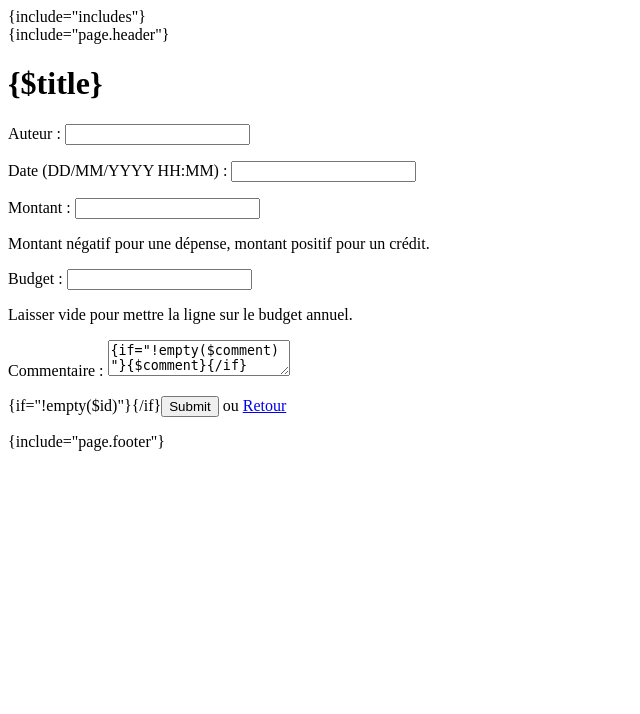
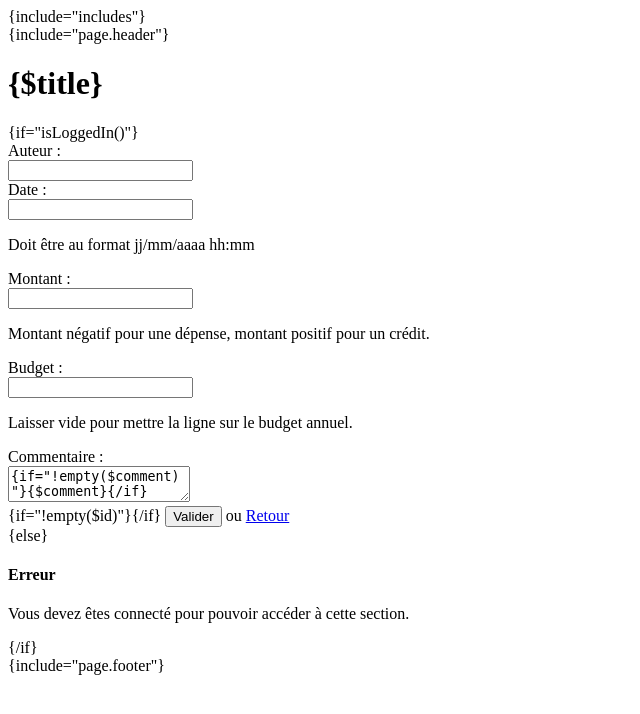
Before and after one commit to hackEns/Jarvis_web, a PHP site: page /tpl/budget_form.html in a window 1280 px wide. Shown: the top 714 px of the page, without its empty margins (0-640 px from the left). Run offline with PHP 8.4, Linux system fonts and the light colour scheme.

Commit message:
Begin forms style and securize form access

```diff
--- a/tpl/budget_form.html
+++ b/tpl/budget_form.html
@@ -9,16 +9,62 @@
 
 <main class="jarvis">
     <h1>{$title}</h1>
-    <form method="post" action="" class="center">
-        <p><label for="author">Auteur : </label><input type="text" name="author" id="author" {if="!empty($author)"}value="{$author}"{/if}/></p>
-        <p><label for="date">Date (DD/MM/YYYY HH:MM) : </label><input type="text" name="date" id="date" {if="!empty($date)"}value="{$date}"{/if}/></p>
-        <p><label for="amount">Montant : </label><input type="text" name="amount" id="amount" {if="!empty($amount)"}value="{$amount}"{/if}/></p>
-        <p>Montant négatif pour une dépense, montant positif pour un crédit.</p>
-        <p><label for="budget">Budget : </label><input type="text" name="budget" id="budget" {if="!empty($budget)"}value="{$budget}"{/if}/></p>
-        <p>Laisser vide pour mettre la ligne sur le budget annuel.</p>
-        <p><label for="comment">Commentaire : </label><textarea name="comment" id="comment">{if="!empty($comment)"}{$comment}{/if}</textarea></p>
-        <p>{if="!empty($id)"}<input type="hidden" name="id" id="id" value="{$id}"/>{/if}<input type="submit"/> ou <a href="?do=courses">Retour</a></p>
+    {if="isLoggedIn()"}
+    <form method="post" action="" class="form-horizontal">
+        <div class="form-item">
+            <label class="left-column" for="author">Auteur : </label>
+            <div class="right-column">
+                <input type="text" name="author" id="author" {if="!empty($author)"}value="{$author}"{/if}/>
+            </div>
+        </div>
+        <div class="form-item">
+            <label class="left-column" for="date">Date : </label>
+            <div class="right-column">
+                <input type="text" name="date" id="date" {if="!empty($date)"}value="{$date}"{/if}/>
+            </div>
+        </div>
+        <p class="form-help">
+            Doit être au format jj/mm/aaaa hh:mm
+        </p>
+        <div class="form-item">
+            <label class="left-column" for="amount">Montant : </label>
+            <div class="right-column">
+                <input type="text" name="amount" id="amount" {if="!empty($amount)"}value="{$amount}"{/if}/>
+            </div>
+        </div>
+        <p class="form-help">
+            Montant négatif pour une dépense, montant positif pour un crédit.
+        </p>
+        <div class="form-item">
+            <label class="left-column" for="budget">Budget : </label>
+            <div class="right-column">
+                <input type="text" name="budget" id="budget" {if="!empty($budget)"}value="{$budget}"{/if}/>
+            </div>
+        </div>
+        <p class="form-help">
+            Laisser vide pour mettre la ligne sur le budget annuel.
+        </p>
+        <div class="form-item">
+            <label class="left-column" for="comment">Commentaire : </label>
+            <div class="right-column">
+                <textarea name="comment" id="comment">{if="!empty($comment)"}{$comment}{/if}</textarea>
+            </div>
+        </div>
+        <div class="form-item">
+            <div class="right-column">
+                {if="!empty($id)"}<input type="hidden" name="id" id="id" value="{$id}"/>{/if}
+                <input type="submit" value="Valider"/> ou <a href="?do=courses">Retour</a>
+            </div>
+        </div>
     </form>
+    {else}
+    <div class="callout-error">
+        <h4>Erreur</h4>
+        <p>
+            Vous devez êtes connecté pour pouvoir accéder à cette section.
+        </p>
+    </div>
+    {/if}
 </main>
 
 {include="page.footer"}
```
Also changed, not shown: inc/albinomouse.css (+61 -0 lines), tpl/emprunts_form.html (+9 -0 lines), tpl/shopping_form.html (+9 -0 lines).
